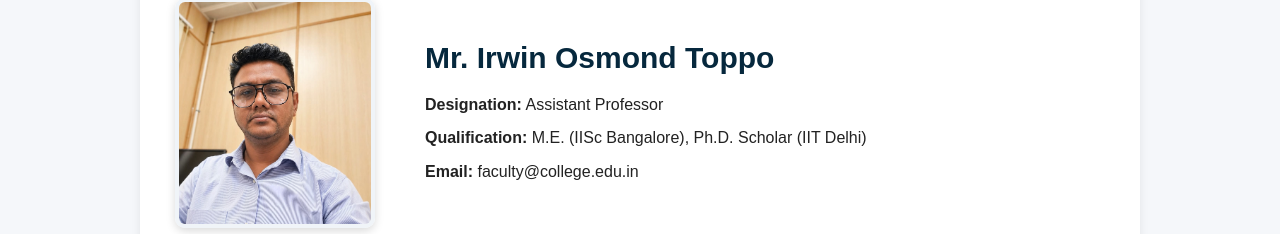
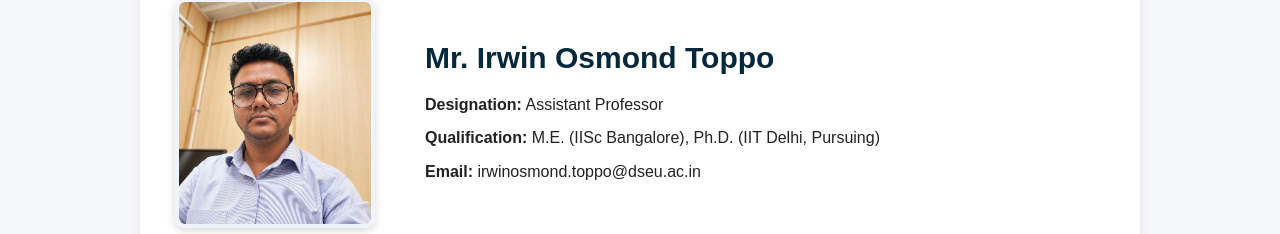
Before and after one commit to mechgbpantdseu/me.gbpantdseu, a plain HTML site: page faculty_profile/irwin.html in a window 1280 px wide. Shown: the part 214-448 px from the top of the page. Drawn offline with Linux system fonts and the light colour scheme.

Commit message:
Add files via upload

```diff
--- a/faculty_profile/irwin.html
+++ b/faculty_profile/irwin.html
@@ -140,8 +140,8 @@
       <div>
         <h1>Mr. Irwin Osmond Toppo</h1>
         <p><strong>Designation:</strong> Assistant Professor</p>
-        <p><strong>Qualification:</strong> M.E. (IISc Bangalore), Ph.D. Scholar (IIT Delhi)</p>
-        <p><strong>Email:</strong> faculty@college.edu.in</p>
+        <p><strong>Qualification:</strong> M.E. (IISc Bangalore), Ph.D. (IIT Delhi, Pursuing)</p>
+        <p><strong>Email:</strong> irwinosmond.toppo@dseu.ac.in</p>
       </div>
     </div>
 
```
